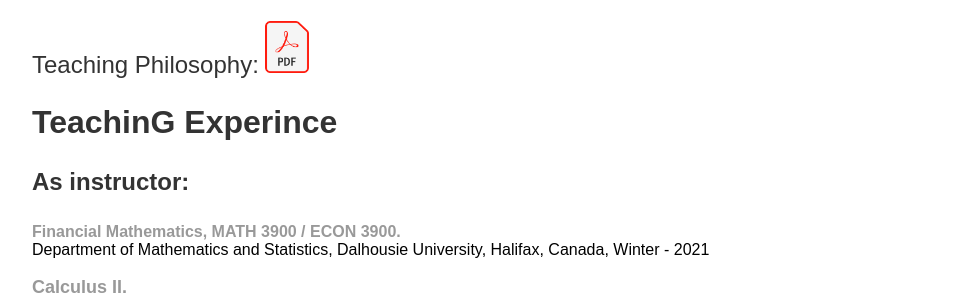
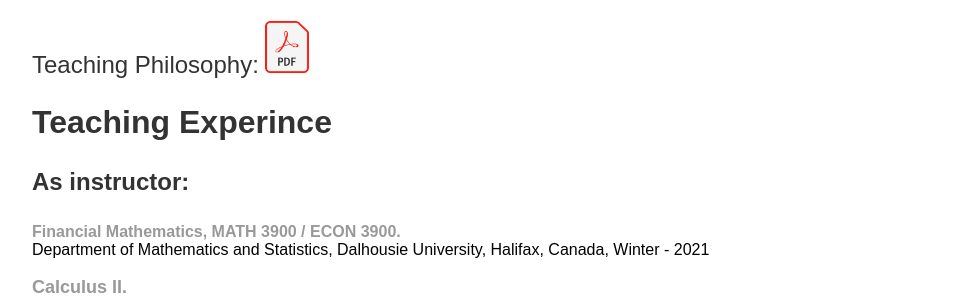
Before and after one commit to MathBioInfo/amjadkhan, a Jekyll site: the page built from Teaching/index.html, in a window 1280 px wide. Shown: the part 372-671 px from the top of the page, without its empty margins (160-1119 px from the left). Built offline with Jekyll 4.4.1, drawn with Linux system fonts in a browser that asks for light colours.

Commit message:
Update index.html

```diff
--- a/Teaching/index.html
+++ b/Teaching/index.html
@@ -28,7 +28,7 @@ title: About teaching
                		<a href="teachPhil.pdf" download>
 			<img src="../images/pdf.png" alt="Teaching Philosophy" width="44" height="52"></a><p>
 
-		<font size="6"><b>TeachinG Experince</b></font><br>
+		<font size="6"><b>Teaching Experince</b></font><br>
 
 		<p>
 		<font size="5"><b>As instructor:</b></font><br>
```
